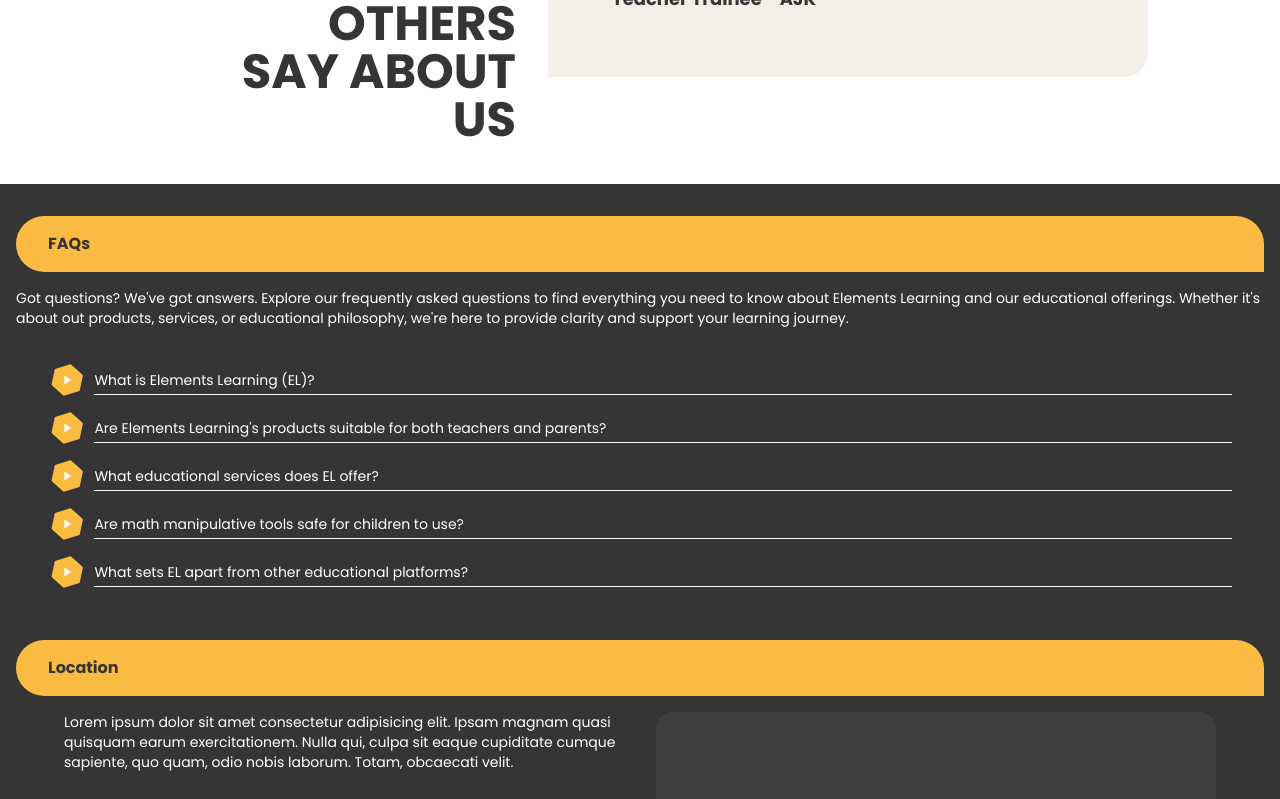
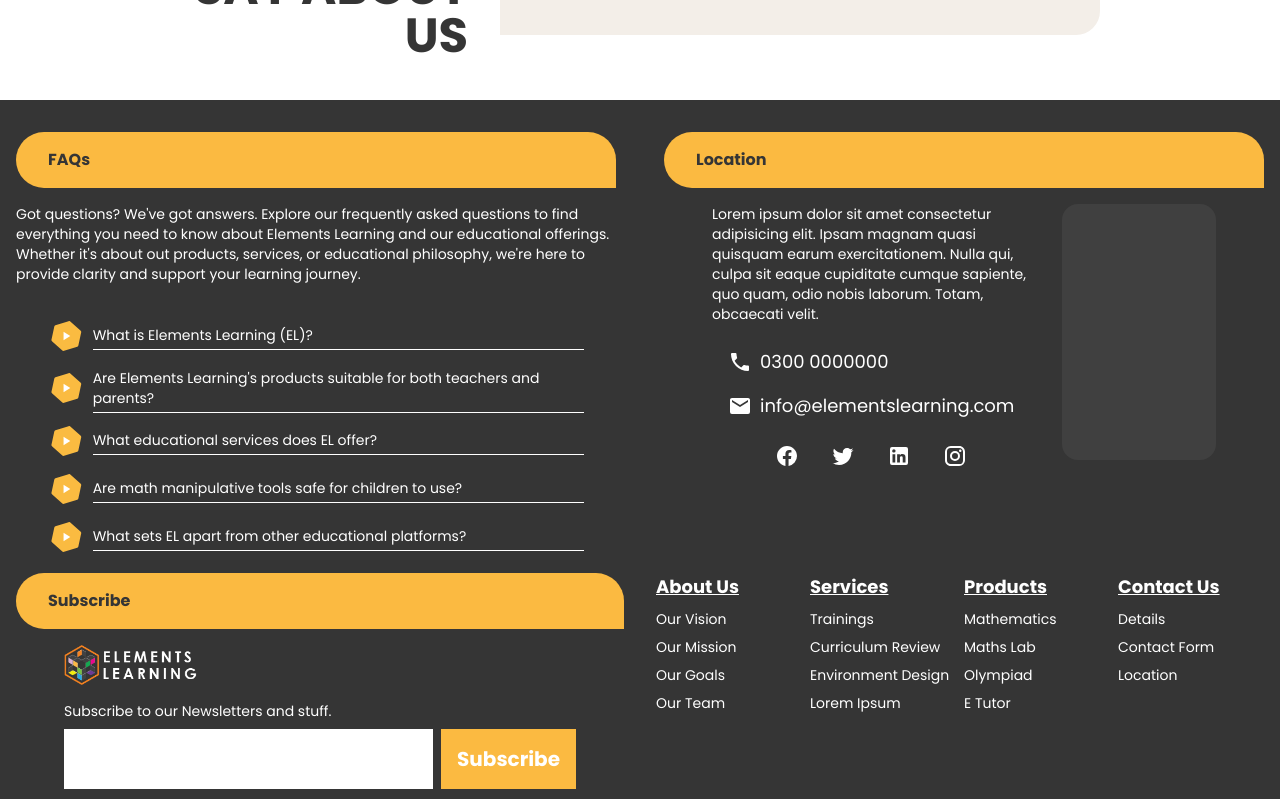
Before and after one commit to TahaShah141/elements-learning, a React (Vite) app: page / in a window 1280 px wide. Shown: the part 4980-5779 px from the top of the page. Built offline with nearby package versions, Linux system fonts and the light colour scheme.

Commit message:
somewhat fix footer and testimonials

```diff
--- a/src/Pages/LandingPage/Testimonials.jsx
+++ b/src/Pages/LandingPage/Testimonials.jsx
@@ -21,7 +21,7 @@
   return (
     <>
     <div className="flex min-[550px]:flex-col gap-2 justify-center">
-      <div className="w-32 sm:w-48 lg:w-96">
+      <div className="w-32 sm:w-40 md:w-48 lg:w-72">
         <img src="landingpage/testimonials.png" alt="" />
       </div>
       <StaggeredHeaders headers={["What", "Others", "Say About", "Us"]} direction="bottom" px={20} containerClass="flex flex-col text-lg sm:text-2xl md:text-4xl lg:text-5xl font-bold uppercase sm:items-end" />
--- a/src/components/Footer.jsx
+++ b/src/components/Footer.jsx
@@ -6,7 +6,7 @@
     <footer className="bg-[#353535] p-4">
       <div className="border-b border-white w-full flex flex-col py-4 gap-4 justify-center">
 
-        <div className="flex xl:flex-1 gap-12 flex-col">
+        <div className="flex xl:flex-1 gap-12 flex-col xl:flex-row">
 
           <div className="flex-1 flex flex-col gap-4">
             <div className="xl:flex hidden p-4 px-8 rounded-full rounded-br-none bg-[#FBBA41] font-bold">FAQs</div>
@@ -90,7 +90,7 @@
 
         </div>
 
-        <div className="flex flex-col flex-1 gap-4 xl:gap-8">
+        <div className="flex flex-col xl:flex-row flex-1 gap-4 xl:gap-8">
           <div className="flex-1 flex flex-col gap-4">
             <div className="xl:flex hidden p-4 px-8 rounded-full rounded-br-none bg-[#FBBA41] font-bold">Subscribe</div>
             <div className="p-2 border-b-2 xl:hidden border-[#FBBA41] font-bold text-white">Subscribe</div>
@@ -108,7 +108,7 @@
             </div>
           </div>
 
-          <div className="flex flex-col gap-4">
+          <div className="flex flex-1 flex-col gap-4">
             <div className="p-2 border-b-2 xl:hidden border-[#FBBA41] font-bold text-white">Links</div>
             <div className="flex-1 grid text-sm grid-cols-2 sm:grid-cols-4 gap-2 gap-y-4 text-white">
               <div className="flex-1 flex flex-col gap-2">
```
